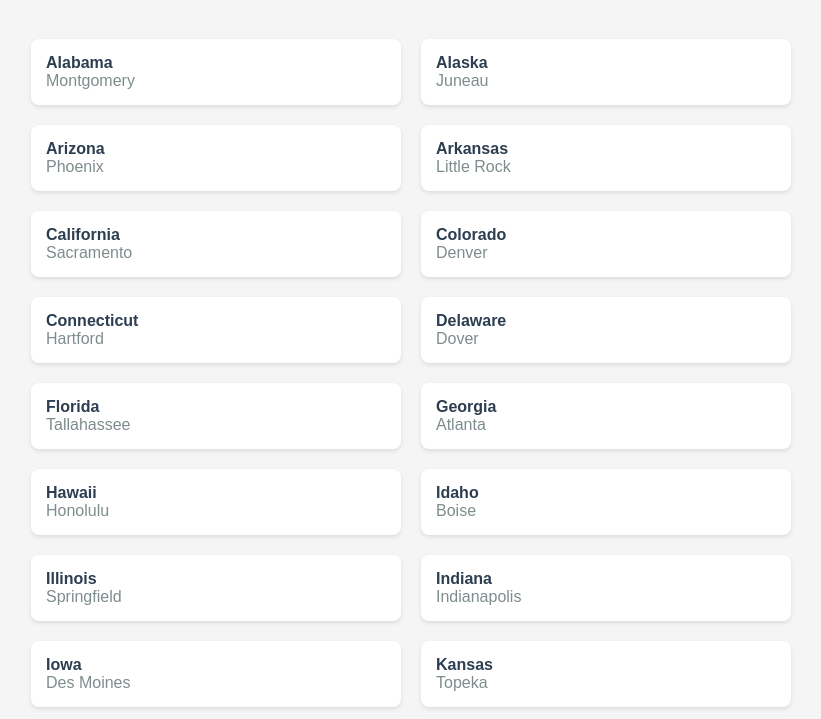
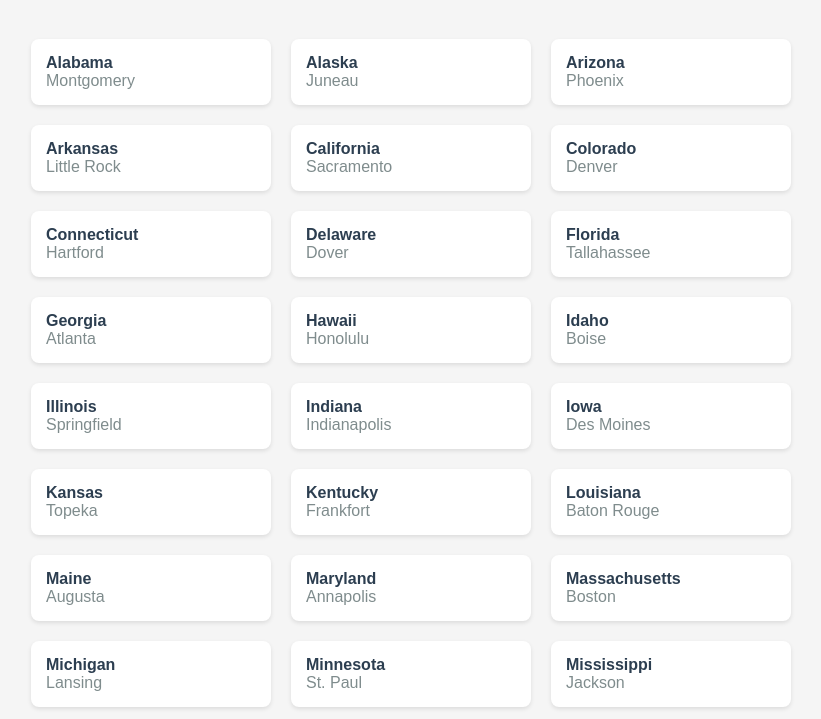
Before and after one commit to londonj/LearnMCP, a plain HTML site: page index.html in a window 1280 px wide. Shown: the part 81-800 px from the top of the page, without its empty margins (229-1050 px from the left). Drawn offline with Linux system fonts and the light colour scheme.

Commit message:
Update grid layout to display exactly 3 columns

```diff
--- a/index.html
+++ b/index.html
@@ -18,7 +18,7 @@
         }
         .state-list {
             display: grid;
-            grid-template-columns: repeat(auto-fill, minmax(250px, 1fr));
+            grid-template-columns: repeat(3, 1fr);
             gap: 20px;
             padding: 20px;
         }
```
